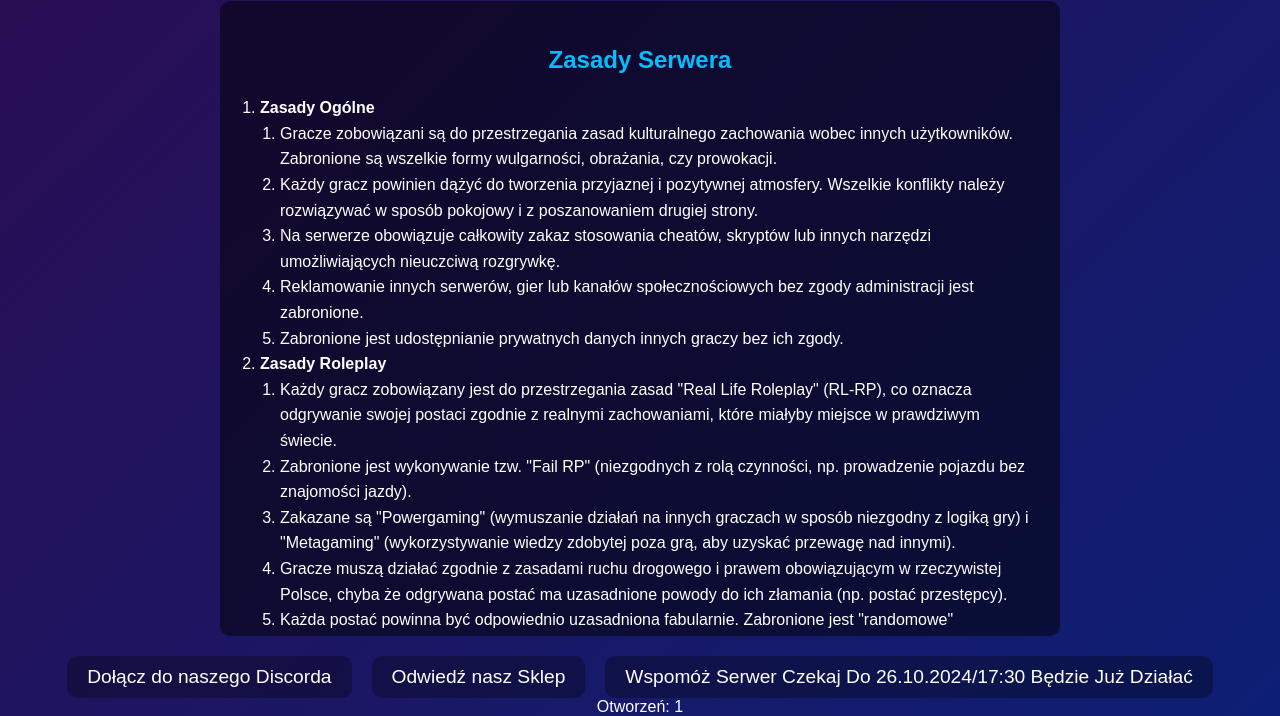
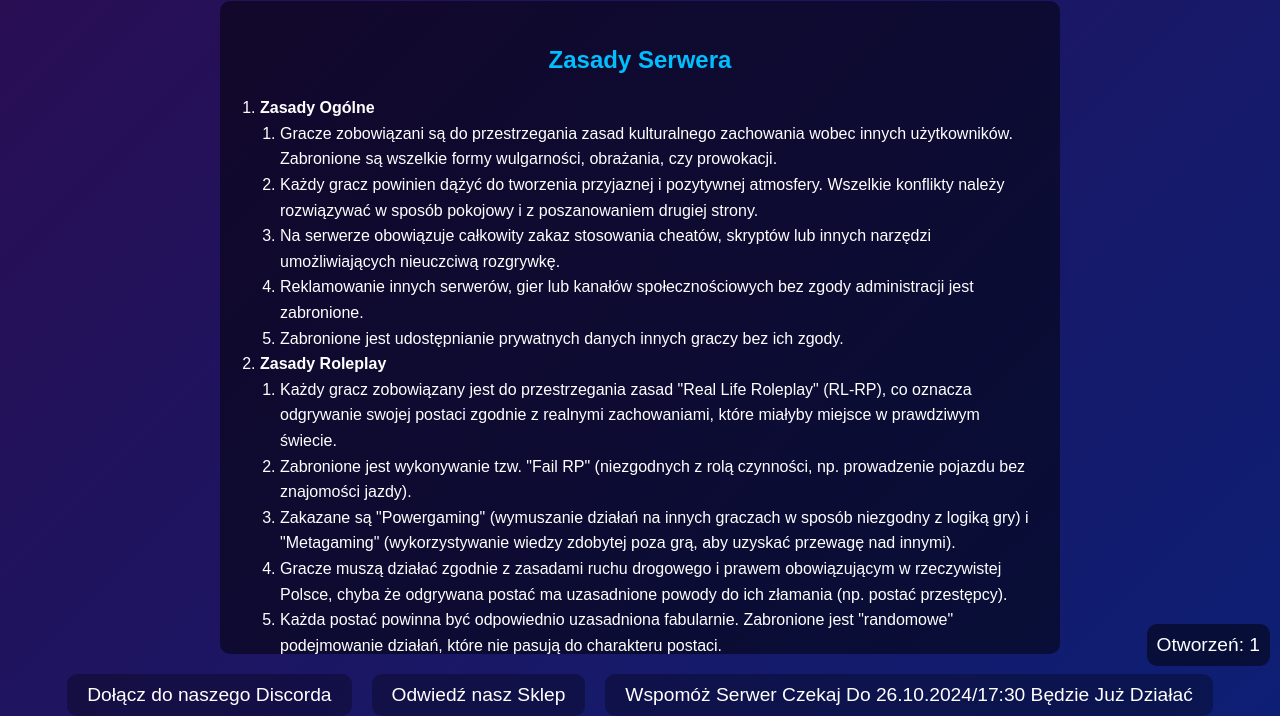
Before and after one commit to MrNew1/Biel-biale-rp-, a plain HTML site: page index.html in a window 1280 px wide. Shown: the part 84-800 px from the top of the page. Drawn offline with Linux system fonts and the light colour scheme.

Commit message:
Update index.html

```diff
--- a/index.html
+++ b/index.html
@@ -101,6 +101,19 @@
         .link:hover {
             background-color: rgba(255, 255, 255, 0.2);
         }
+
+                /* Licznik otworzeń */
+        .counter {
+            position: fixed;
+            bottom: 50px;
+            right: 10px;
+            font-size: 1.2em;
+            color: white;
+            background-color: rgba(0, 0, 0, 0.5);
+            padding: 10px;
+            border-radius: 10px;
+        }
+
     </style>
 </head>
 <body>
```
